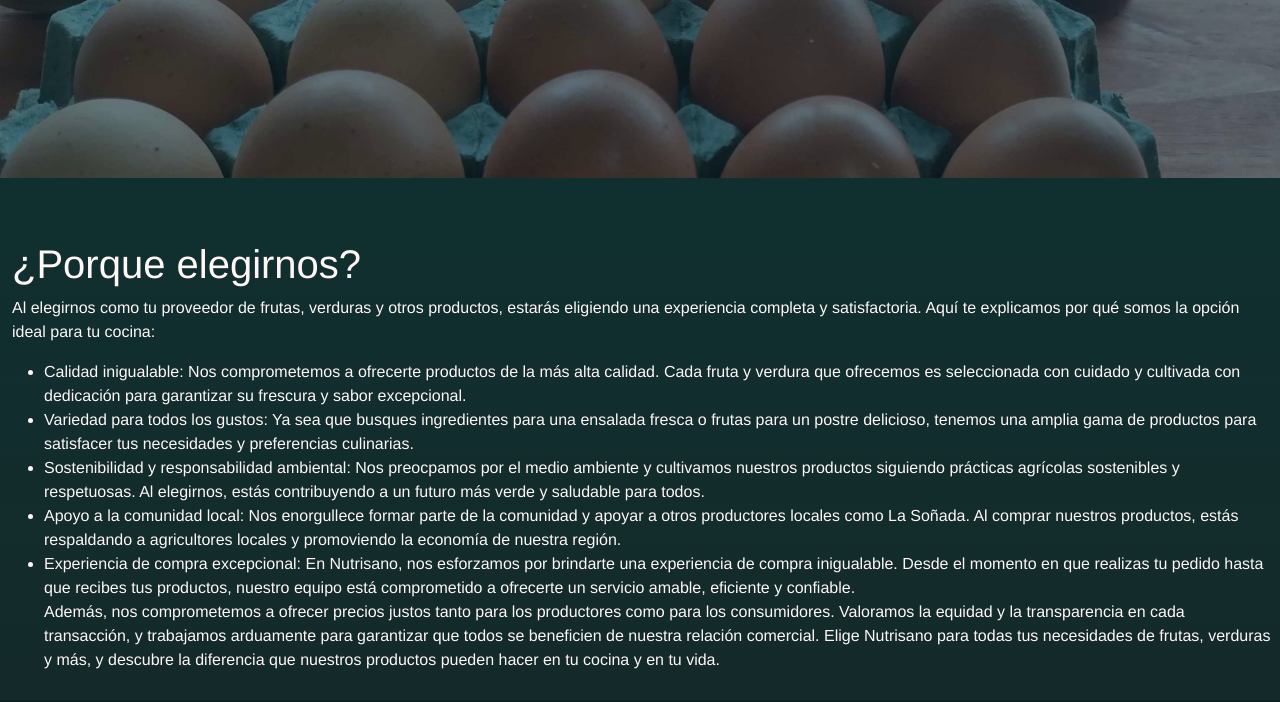
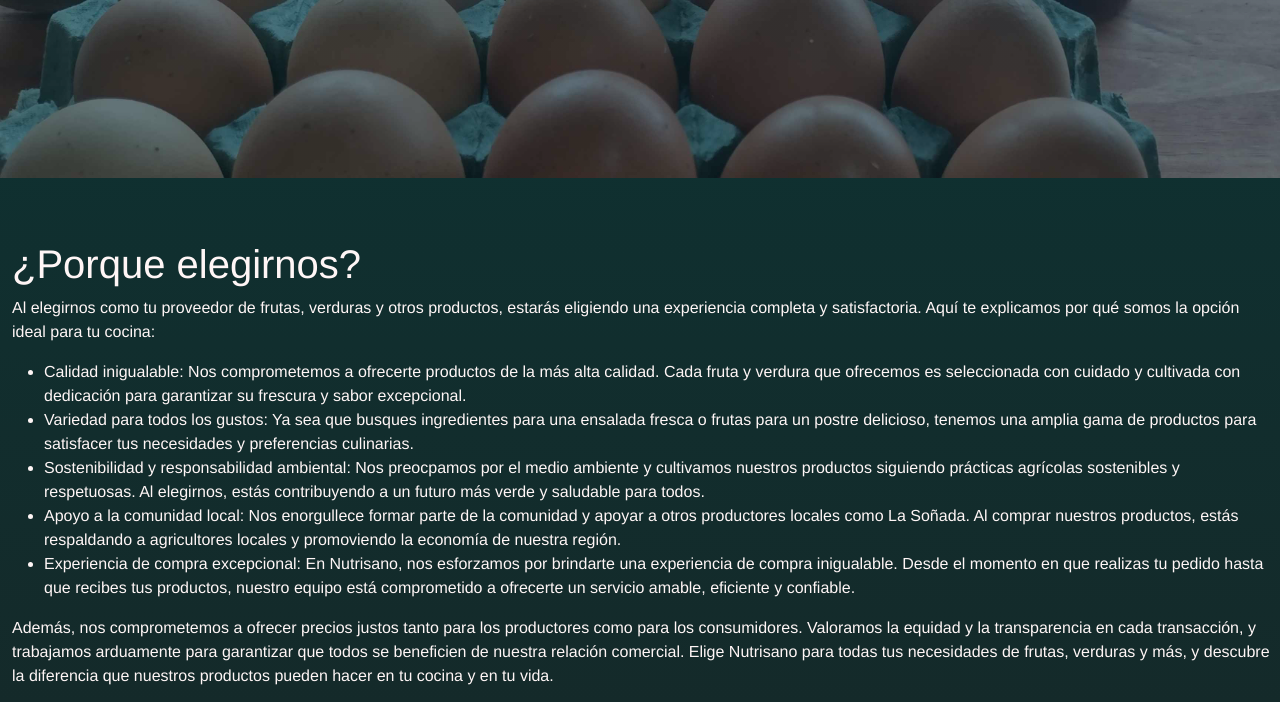
Before and after one commit to priscilairiart/proyecto-final-iriart-priscila, a website: page page/porqueelegirnos.html in a window 1280 px wide. Shown: the part 548-1250 px from the top of the page. Drawn offline with nearby package versions, Linux system fonts and the light colour scheme.

Commit message:
arreglo porque elegirnos

```diff
--- a/page/porqueelegirnos.html
+++ b/page/porqueelegirnos.html
@@ -66,7 +66,7 @@
         <div class="grid-texto">
             <h1>¿Porque elegirnos?</h1>
             <p>Al elegirnos como tu proveedor de frutas, verduras y otros productos, estarás eligiendo una experiencia
-                completa y satisfactoria. Aquí te explicamos por qué somos la opción ideal para tu cocina:
+                completa y satisfactoria. Aquí te explicamos por qué somos la opción ideal para tu cocina:  </p>
                 <ul>
                 <li>Calidad inigualable: Nos comprometemos a ofrecerte productos de la más alta calidad. Cada fruta y
                     verdura que ofrecemos es seleccionada con cuidado y cultivada con dedicación para garantizar su
@@ -86,17 +86,14 @@
                     compra inigualable. Desde el momento en que realizas tu pedido hasta que recibes tus productos,
                     nuestro equipo está comprometido a ofrecerte un servicio amable, eficiente y confiable.
                 </li>
-                Además, nos comprometemos a ofrecer precios justos tanto para los productores como para los
+            </ul>
+            <p>Además, nos comprometemos a ofrecer precios justos tanto para los productores como para los
                 consumidores. Valoramos la equidad y la transparencia en cada transacción, y trabajamos arduamente para
                 garantizar que todos se beneficien de nuestra relación comercial.
 
                 Elige Nutrisano para todas tus necesidades de frutas, verduras y más, y descubre la diferencia que
-                nuestros productos pueden hacer en tu cocina y en tu vida.
+                nuestros productos pueden hacer en tu cocina y en tu vida.</p>
 
-
-
-            </ul>
-            </p>
         </div>
 
     </main>
```
